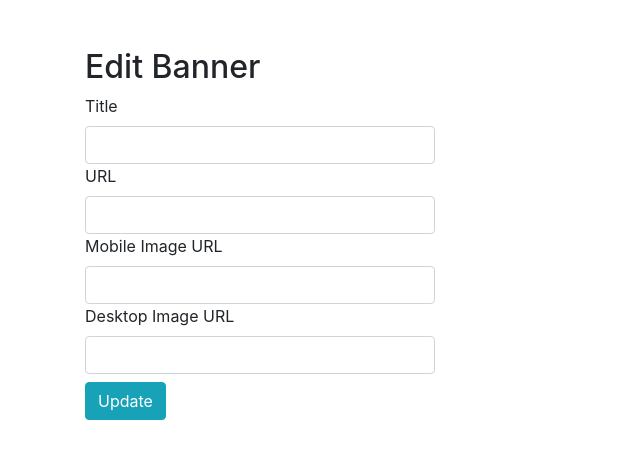
After one commit to dalmia007/Banner, a Laravel app: page /banner-edit/1 in a window 1280 px wide. The commit adds this page. Shown: the top 459 px of the page, without its empty margins (0-640 px from the left). Run offline with Laravel 9, Linux system fonts and the light colour scheme; data that the repository does not hold is empty.

Commit message:
feat:implemented updating banners

```diff
--- a/backend/app/Http/Controllers/BannerController.php
+++ b/backend/app/Http/Controllers/BannerController.php
@@ -26,4 +26,19 @@ class BannerController extends Controller
         $banner->save();
         return redirect('/');
     }
+
+    public function edit($id){
+        $banner = Banner::where('id',$id)->first();
+        return view('banners.edit',['banner'=> $banner]);
+    }
+
+    public function update(Request $request,$id){
+        $banner = Banner::where('id',$id)->first();
+        $banner->title = $request->title;
+        $banner->url = $request->url;
+        $banner->image_mobile = $request->image_mobile;
+        $banner->image_desktop = $request->image_desktop;
+        $banner->save();
+        return redirect('/');
+    }
 }
--- /dev/null
+++ b/backend/resources/views/banners/edit.blade.php
@@ -0,0 +1,37 @@
+<!DOCTYPE html>
+<html lang="en">
+<head>
+  <title>Edit Banner</title>
+  <meta charset="utf-8">
+  <meta name="viewport" content="width=device-width, initial-scale=1">
+  <link rel="stylesheet" href="https://cdn.jsdelivr.net/npm/bootstrap@4.6.2/dist/css/bootstrap.min.css">
+  <script src="https://cdn.jsdelivr.net/npm/jquery@3.6.1/dist/jquery.slim.min.js"></script>
+  <script src="https://cdn.jsdelivr.net/npm/popper.js@1.16.1/dist/umd/popper.min.js"></script>
+  <script src="https://cdn.jsdelivr.net/npm/bootstrap@4.6.2/dist/js/bootstrap.bundle.min.js"></script>
+</head>
+<body>
+
+<div class="container pt-5">
+  <h2>Edit Banner</h2>
+  <div class="row">
+    <div class="col-sm-4">
+        <form method="POST" action="/banner-update/{{$banner->id}}">
+        @csrf
+        @method('put')
+        <label>Title</label>
+        <input type="text" name="title" class="form-control" value="{{$banner->title}}"/>
+        <label>URL</label>
+        <input type="text" name="url" class="form-control" value="{{$banner->url}}"/>
+        <label>Mobile Image URL</label>
+        <input type="text" name="image_mobile" class="form-control" value="{{$banner->image_mobile}}"/>
+        <label>Desktop Image URL</label>
+        <input type="text" name="image_desktop" class="form-control" value="{{$banner->image_desktop}}"/>
+        <button class="btn btn-info mt-2" type="submit">Update</button>
+        </form>
+    </div>
+  </div>
+
+</div>
+
+</body>
+</html>
--- a/backend/resources/views/banners/list.blade.php
+++ b/backend/resources/views/banners/list.blade.php
@@ -26,8 +26,8 @@
       <tr>
         <td>{{$loop->index+1}}</td>
         <td>{{$banner->title}}</td>
-        <td>
-        <button type="submit" class="btn btn-sm btn-info">Edit</button>
+        <td class="d-flex flex-row">
+        <a href="/banner-edit/{{$banner->id}}" class="btn btn-sm btn-info">Edit</a>
         <button type="submit" class="btn btn-sm btn-danger ml-2">Delete</button>
         </td>
       </tr>
--- a/backend/routes/web.php
+++ b/backend/routes/web.php
@@ -20,3 +20,7 @@ Route::get('/',[BannerController::class,'index']);
 Route::get('/banner-create',[BannerController::class,'create']);
 
 Route::post('/banner-store',[BannerController::class,'store']);
+
+Route::get('/banner-edit/{id}',[BannerController::class,'edit']);
+
+Route::put('/banner-update/{id}',[BannerController::class,'update']);
```
